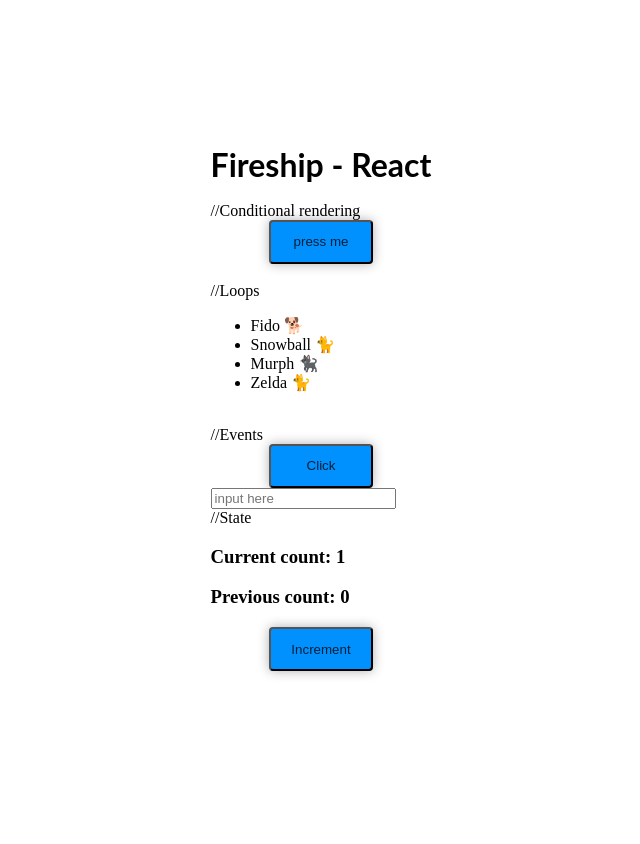
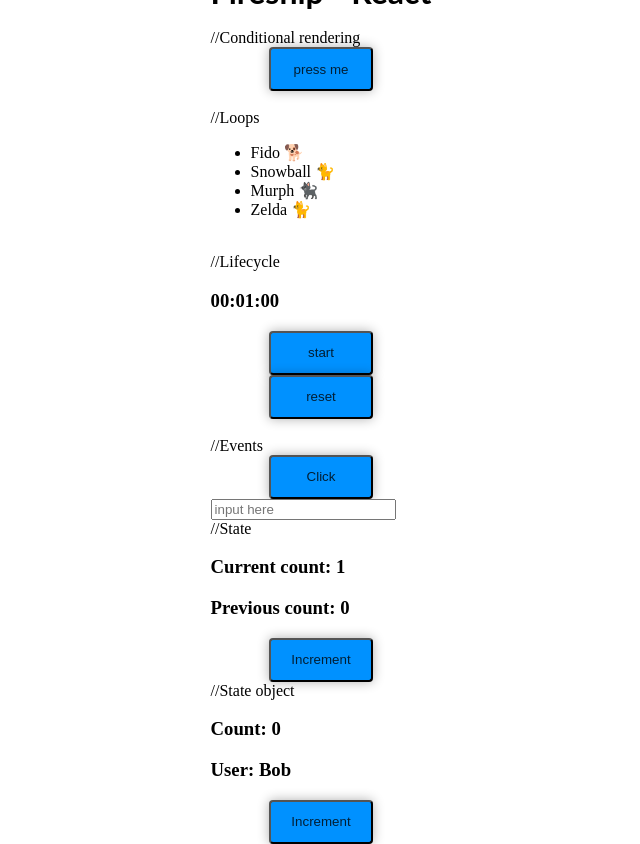
Before and after one commit to FUBAR2077/fireship-react, a React (Create React App) app: page / in a window 1280 px wide. Shown: the whole page, without its empty margins (319-959 px from the left). Before the commit the page ends 816 px from the top, so only its background shows below. Built offline with nearby package versions, Linux system fonts and the light colour scheme.

Commit message:
2 files modified, 3 added

```diff
--- /dev/null
+++ b/components/CountdownTimer.js
@@ -0,0 +1,52 @@
+import React, { useState, useEffect } from 'react';
+import '../src/style.css';
+
+export default function CountdownTimer ({hr, min, sec}){
+  const [over, setOver] = useState(false);
+  const [paused, setPaused] = useState(true);
+  const [[h,m,s], setTime] = useState([hr, min, sec])
+
+  const fmt = (val) => val.toString().padStart(2, '0');
+
+  const handlePause = () => {
+    setPaused(!paused);
+  }
+
+  const handleReset = () => {
+    setTime([hr,min,sec]);
+    setPaused(true);
+    setOver(false);
+  }
+
+  useEffect(() =>{
+    let ticker = setInterval(() => tick(), 1000);
+
+    return () => {
+      clearInterval(ticker);
+    }
+  });
+
+  const tick = () => {
+    if(paused || over){
+      return;
+    }
+    if(h===0 && m===0 && s==0){
+      setOver(true);
+    } else if (m===0 && s===0){
+      setTime([h-1, 59, 59]);
+    } else if (s === 0){
+      setTime([h, m-1, 59]);
+    } else{
+      setTime([h, m, s-1]);
+    }
+
+  }
+
+  return(
+    <>
+      <h3 className='countdown'>{`${fmt(h)}:${fmt(m)}:${fmt(s)}`}</h3>
+      <button onClick={handlePause}>{paused ? 'start' : 'pause'}</button>
+      <button onClick={handleReset}>reset</button>
+    </>
+  );
+}
--- /dev/null
+++ b/components/ObjectIncrementer.js
@@ -0,0 +1,21 @@
+import React, { useState } from 'react';
+import '../src/style.css';
+
+export default function ObjectIncrementer() {
+  const [state, setState] = useState({ count: 0, user: 'Bob' });
+
+  const handleClick = () => {
+    setState({
+      ...state,
+      count: state.count + 1,
+    });
+  };
+
+  return (
+    <>
+      <h3>Count: {state.count}</h3>
+      <h3>User: {state.user}</h3>
+      <button onClick={handleClick}>Increment</button>
+    </>
+  );
+}
--- a/src/App.js
+++ b/src/App.js
@@ -8,6 +8,9 @@ import ButtonClickEvent from '../components/ButtonClickEvent';
 import InputLogEvent from '../components/InputLogEvent';
 
 import Incrementer from '../components/Incrementer';
+import ObjectIncrementer from '../components/ObjectIncrementer';
+
+import CountdownTimer from '../components/CountdownTimer';
 
 import './style.css';
 
@@ -30,12 +33,17 @@ export default function App() {
       //Loops
       <AnimalsList />
       <br />
+      //Lifecycle
+      <CountdownTimer hr={0} min={1} sec={0} />
+      <br />
       //Events
       <ButtonClickEvent />
       <InputLogEvent />
       <br />
       //State
       <Incrementer />
+      //State object
+      <ObjectIncrementer />
     </>
   );
 }
```
Also changed, not shown: components/Lifecycle.js (added, +26 -0 lines), components/Incrementer.js (line endings or trailing spaces).
